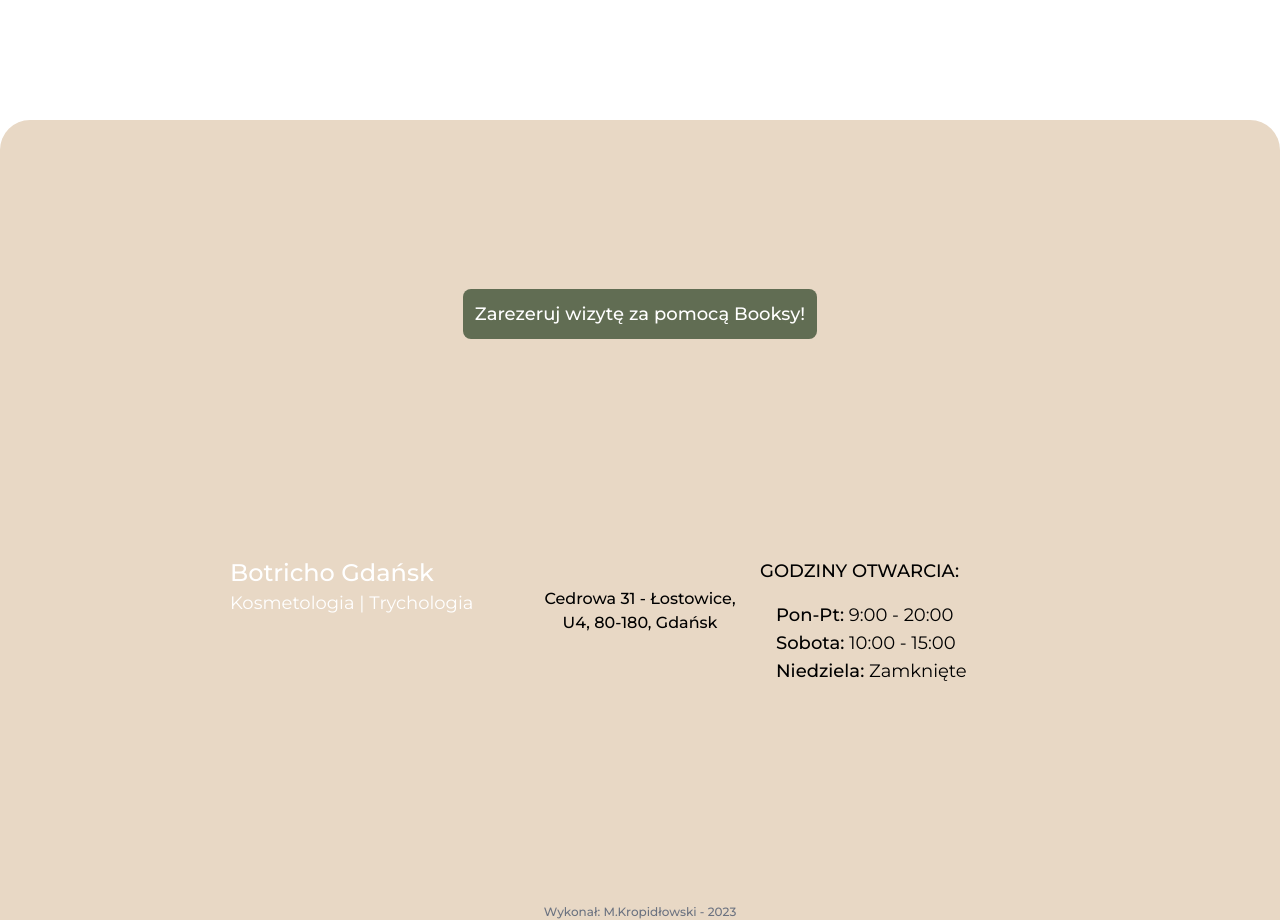
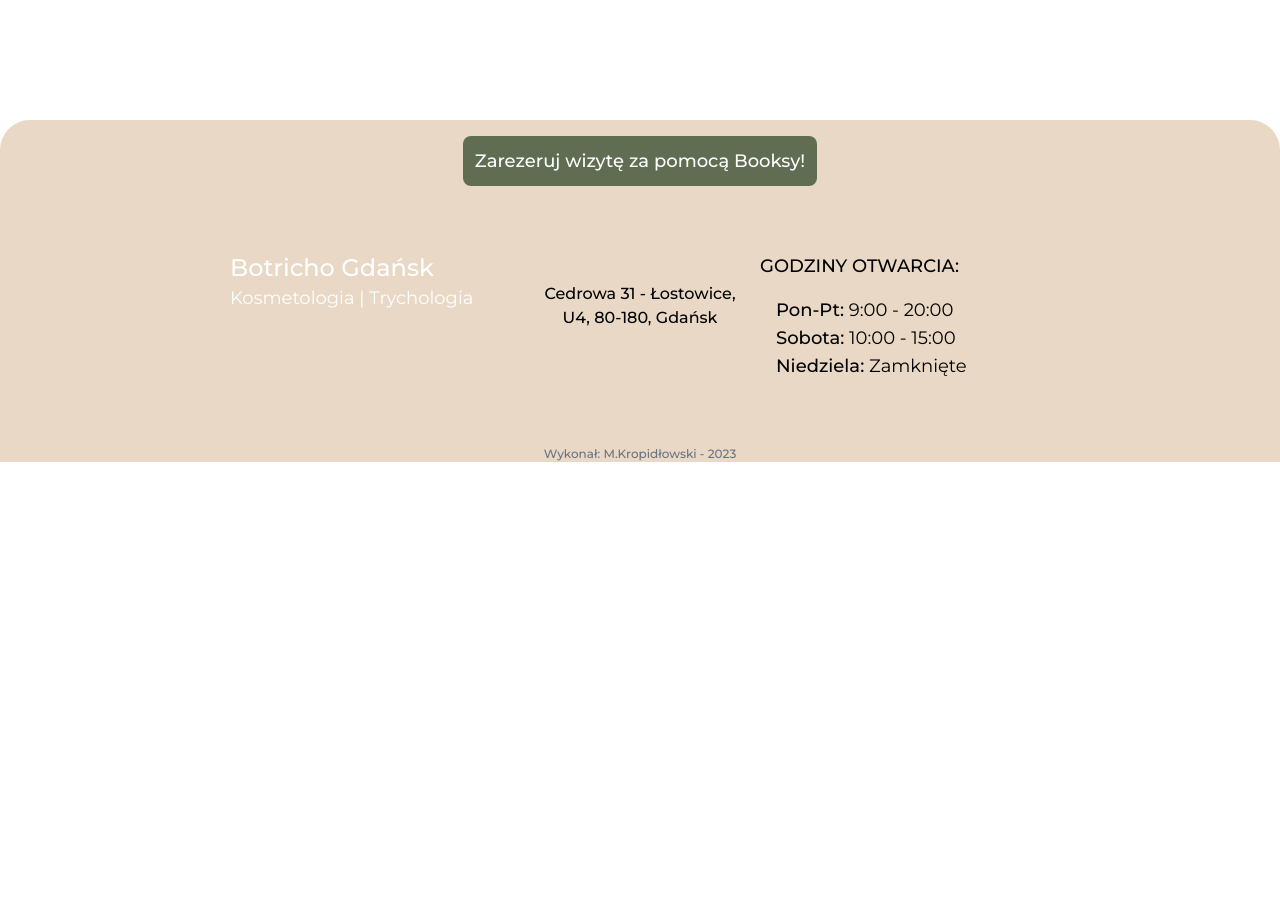
Before and after one commit to mkropidlowski/botricho-page, a Next.js app: page /uslugi/1 in a window 1280 px wide. Shown: the part 680-1600 px from the top of the page. After the commit the page ends 1142 px from the top, so only its background shows below. Built offline with nearby package versions, Linux system fonts and the light colour scheme; no server answers.

Commit message:
feat: add google maps iframe

```diff
--- a/components/contact/Contact.tsx
+++ b/components/contact/Contact.tsx
@@ -1,4 +1,5 @@
 import clsx from "clsx";
+import Iframe from "react-iframe";
 
 const Contact = () => {
     return (
@@ -7,7 +8,11 @@ const Contact = () => {
                 <h1 className={clsx("md:text-[60px] md:font-bold p-5 text-[45px] font-semibold")}>Jak dojechać?</h1>
             </div>
             <div className="max-w-[1240px] flex md:flex-row justify-evenly gap-5 flex-col">
-                <div className="md:w-[500px] md:h-[500px] w-[310px] h-[310px] bg-slate-400"></div>
+                <Iframe
+                    url="https://www.google.com/maps/embed?pb=!1m18!1m12!1m3!1d795.3472591659777!2d18.583273452696154!3d54.337315839779535!2m3!1f0!2f0!3f0!3m2!1i1024!2i768!4f13.1!3m3!1m2!1s0x46fd75c2fc30a42f%3A0xab408a8b58b12f9a!2sTrychologia%20i%20kosmetologia%20-%20Botricho!5e0!3m2!1spl!2spl!4v1689455219406!5m2!1spl!2spl"
+                    className="md:w-[600px] md:h-[450px] w-[300px] h-[300px]"
+                    display="block"
+                />
                 <div className="md:w-[500px] md:h-[500px] w-[310px] h-[310px] bg-slate-400"></div>
             </div>
         </div>
--- a/components/footer/Footer.tsx
+++ b/components/footer/Footer.tsx
@@ -6,7 +6,7 @@ const Footer = () => {
     const currentYear = new Date();
 
     return (
-        <footer className="h-full flex flex-col items-start justify-center relative w-screen rounded-t-[30px] bg-serviceBoxColor">
+        <footer className="max-h-[350px] flex flex-col items-start justify-center relative w-screen rounded-t-[30px] bg-serviceBoxColor">
             <div className="m-auto p-4">
                 <Link
                     href="https://botricho.booksy.com"
--- a/package.json
+++ b/package.json
@@ -29,6 +29,7 @@
         "react-dom": "18.2.0",
         "react-hook-form": "^7.45.1",
         "react-hot-toast": "^2.4.1",
+        "react-iframe": "^1.8.5",
         "typescript": "5.1.6"
     },
     "devDependencies": {
```
Also changed, not shown: 1 other file (tests, documents, lock files or other folders).
